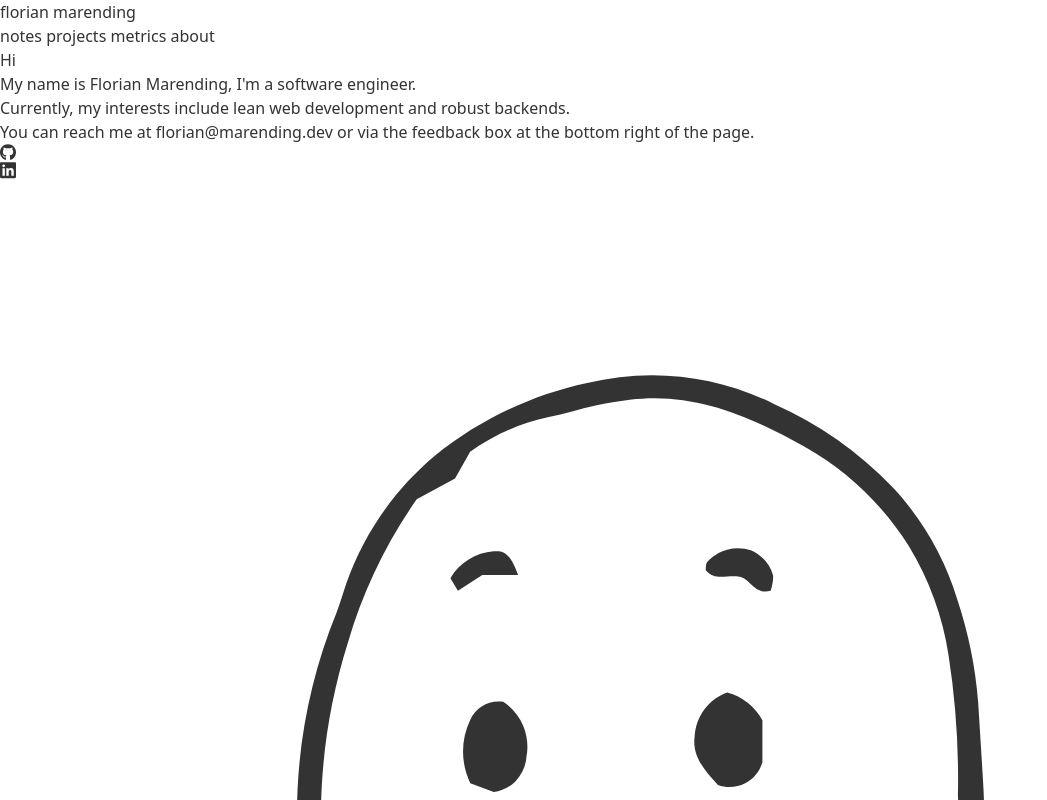
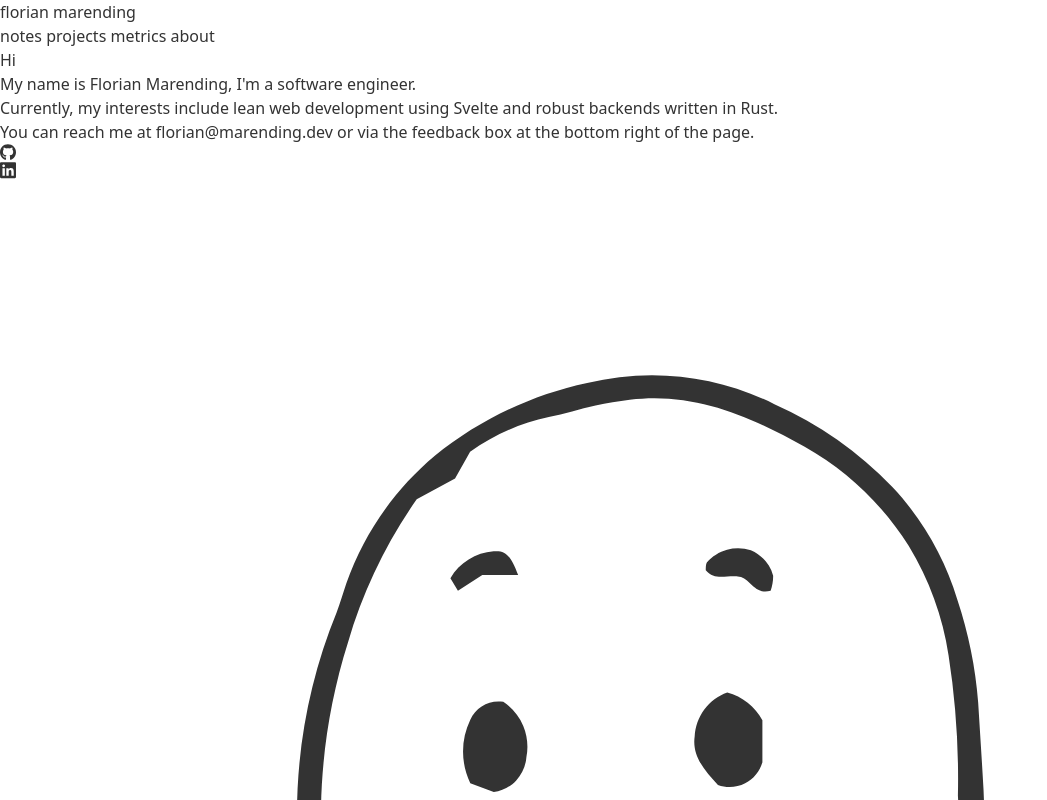
Before and after one commit to beingflo/marending.dev, a SvelteKit app: page /about in a window 1280 px wide. Shown: the top 800 px of the page, without its empty margins (0-1047 px from the left). Built offline with nearby package versions, Linux system fonts and the light colour scheme.

Commit message:
[/about] Add svelte and rust

```diff
--- a/src/routes/about/+page.svelte
+++ b/src/routes/about/+page.svelte
@@ -8,7 +8,10 @@
 		<div>
 			<h1 class="text-2xl pb-4">Hi</h1>
 			<p>My name is Florian Marending, I'm a software engineer.</p>
-			<p>Currently, my interests include lean web development and robust backends.</p>
+			<p>
+				Currently, my interests include lean web development using Svelte and robust backends
+				written in Rust.
+			</p>
 			<p class="pt-8">
 				You can reach me at
 				<a class="underline" href="mailto:florian@marending.dev">florian@marending.dev</a>
```
